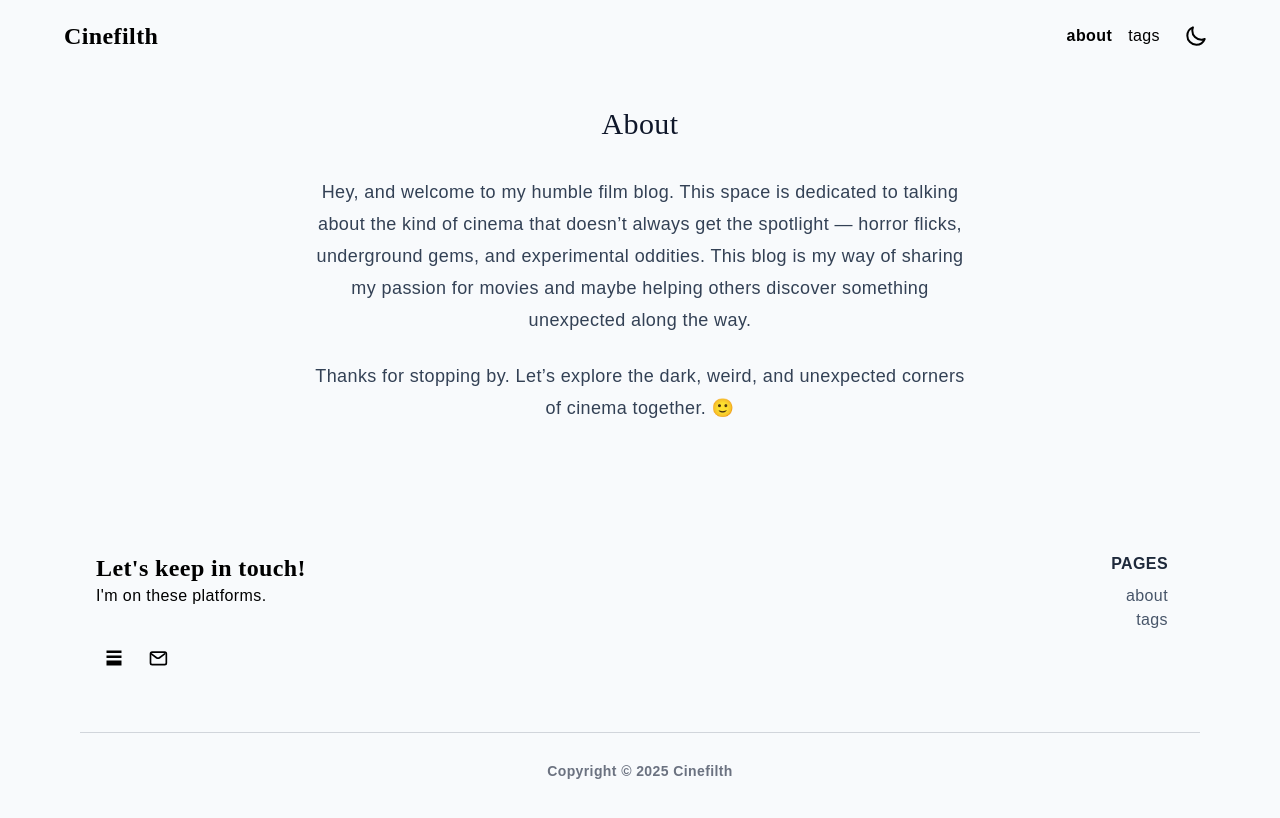
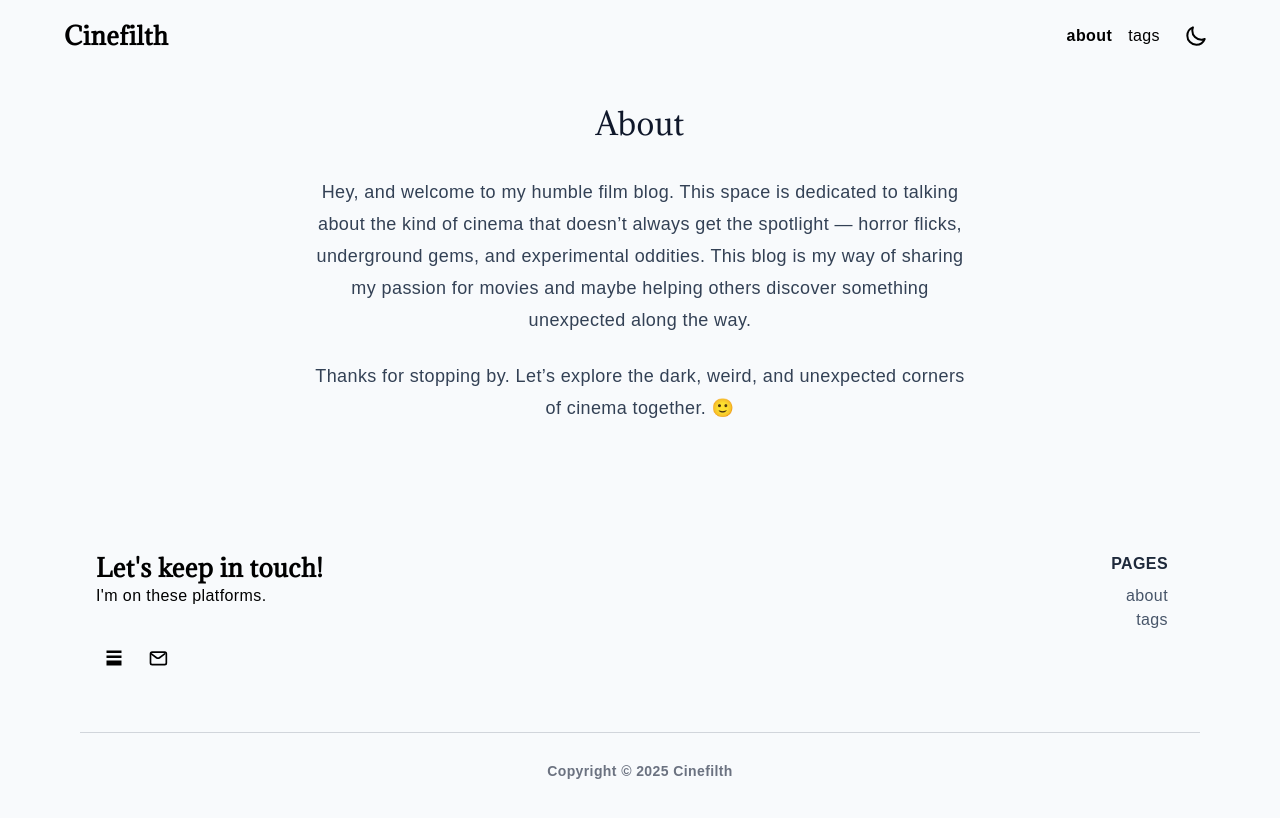
Before and after one commit to KanbeiKuroda/q7m_s9xv4kz8r2b1t6_dwpf0hlj, a Jekyll site: the page built from about.md, in a window 1280 px wide. Shown: the top 818 px of the page. Built offline with Jekyll 4.4.1, drawn with Linux system fonts in a browser that asks for light colours.

Commit message:
Update head.html

```diff
--- a/_includes/head.html
+++ b/_includes/head.html
@@ -4,8 +4,7 @@
   <meta http-equiv="X-UA-Compatible" content="ie=edge">
   {% seo %}
   <link rel="stylesheet" href="{{ '/assets/dist-style.css' | relative_url }}">
-  <link rel="stylesheet" href="{{ '/assets/css/main.scss' | relative_url }}">
-  <link rel="stylesheet" href="{{ '/assets/css/style.css' | relative_url }}">
+  <link rel="stylesheet" href="{{ '/assets/css/main.css' | relative_url }}">
 
   {%- include custom_head.html -%}
 </head>
```
